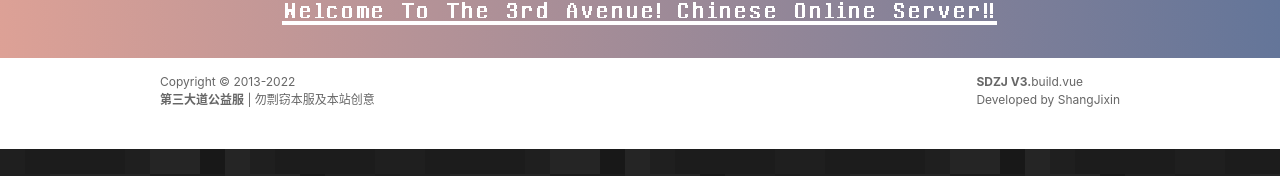
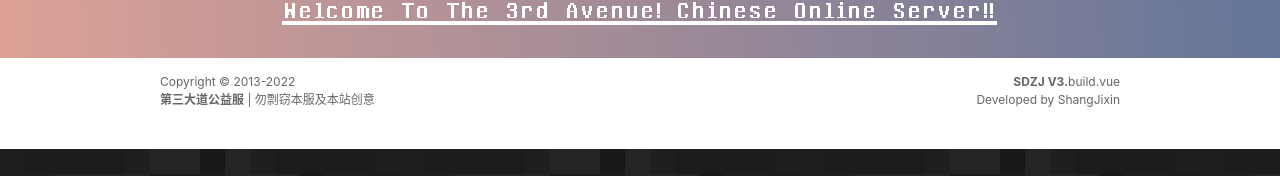
Before and after one commit to ShangJixin/disandadao, a Vue app: page / in a window 1280 px wide. Shown: the part 3563-3739 px from the top of the page. Built offline with nearby package versions, Linux system fonts and the light colour scheme.

Commit message:
sub align to right

```diff
--- a/src/components/footer.vue
+++ b/src/components/footer.vue
@@ -39,6 +39,7 @@ export default {
 }
 .footer .content .sub {
     float: right;
+    text-align: right;
 }
 .footer a {
     text-decoration: none;
```
